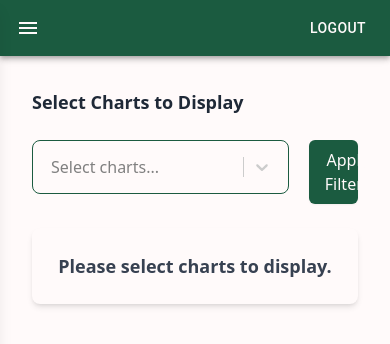
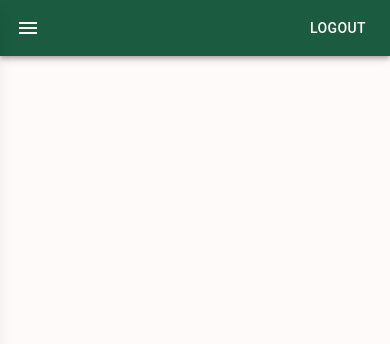
Before and after one commit to TonYacapin/PAAW, a React (Create React App) app in the folder dashboard/: page /Home in a window 390 px wide. Shown: the top 344 px of the page. Built offline with nearby package versions, Linux system fonts and the light colour scheme.

Commit message:
removed mobile incompatibility

```diff
--- a/dashboard/src/pages/Home/Home.js
+++ b/dashboard/src/pages/Home/Home.js
@@ -29,8 +29,6 @@ import VaccinationReportChart from "../../component/VaccinationReportChart";
 import RoutineServicesMonitoringReportChart from "../../component/RoutineServicesMonitoringReportChart ";
 import RabiesHistoryCharts from "../../component/RabiesHistoryCharts";
 
-
-
 import ManageAccountsIcon from "@mui/icons-material/ManageAccounts";
 import VaccinesIcon from "@mui/icons-material/Vaccines";
 import ReportIcon from "@mui/icons-material/Report";
@@ -45,6 +43,7 @@ import { Inventory, Outbox } from "@mui/icons-material";
 import UserManagement from "../Admin Pages/UserManagement";
 import UpgradingServices from "../UpgradingServices";
 import OffspringMonitoring from "../OffspringMonitoring";
+import { useMediaQuery } from "@mui/material";
 
 export const FilterContext = createContext(null);
 
@@ -61,7 +60,7 @@ function Home() {
     dateRange: [null, null],
     municipality: "",
   });
-  const [showAll, setShowAll] = useState(false); // State to toggle between all data and filtered data
+  const [showAll, setShowAll] = useState(true); // State to toggle between all data and filtered data
 
   // const [filterOptions, setFilterOptions] = useState({ filters, showAll });
 
@@ -153,14 +152,10 @@ function Home() {
     { value: "rabiesHistory", label: "Rabies History Charts" },
     { value: "offSringMonitoring", label: "OffSring Monitoring Charts" },
     { value: "UpgradingServices", label: "Upgrading Services Charts" },
-    { value: "TechnicianQuarterly", label: "Technician Quarterly Calf Drop Charts" },
-
-
-
-
-
-
-
+    {
+      value: "TechnicianQuarterly",
+      label: "Technician Quarterly Calf Drop Charts",
+    },
   ];
 
   const getChartOptions = () => {
@@ -205,11 +200,15 @@ function Home() {
             <RoutineServicesMonitoringReportChart />
           )}
           {selectedCharts.includes("rabiesHistory") && <RabiesHistoryCharts />}
-          {selectedCharts.includes("offSringMonitoring") && <OffSpringMonitoringChart />}
-          {selectedCharts.includes("UpgradingServices") && <UpgradingServicesChart />}
-          {selectedCharts.includes("TechnicianQuarterly") && <TechnicianQuarterlyCharts />}
-
-
+          {selectedCharts.includes("offSringMonitoring") && (
+            <OffSpringMonitoringChart />
+          )}
+          {selectedCharts.includes("UpgradingServices") && (
+            <UpgradingServicesChart />
+          )}
+          {selectedCharts.includes("TechnicianQuarterly") && (
+            <TechnicianQuarterlyCharts />
+          )}
         </div>
       );
     }
@@ -221,7 +220,7 @@ function Home() {
     );
   };
 
-  const renderForms = () => {
+  function renderForms() {
     const buttonClasses =
       "w-full   flex items-center bg-darkgreen text-white py-2 px-4 rounded-md shadow-sm hover:bg-darkergreen transition-colors";
     // hendre: sm:w-3/6 sm:h-40 sm:flex-col sm:flex-wrap
@@ -345,11 +344,12 @@ function Home() {
                 <div className="space-y-2">
                   <button
                     onClick={() => openModalWithContent("AccomplishmentReport")}
-                    className={buttonClasses}
+                    className={buttonClasses + " lg:block hidden text-left"}
                   >
                     <AssignmentIcon className="mr-2" /> Generate Accomplishment
                     Report
                   </button>
+
                   <button
                     onClick={() =>
                       openModalWithContent("RoutineServicesMonitoringReport")
@@ -417,16 +417,20 @@ function Home() {
                     <PetsIcon className="mr-2" /> Offspring Monitoring
                   </button>
 
-                  <button onClick={() =>
-                    openModalWithContent("CalfDrop")
-                  }
-                    className={buttonClasses} >
-                    <PetsIcon className="mr-2" /> Technician's Quarterly Calf Drop Report
+                  <button
+                    onClick={() => openModalWithContent("CalfDrop")}
+                    className={buttonClasses}
+                  >
+                    <PetsIcon className="mr-2" /> Technician's Quarterly Calf
+                    Drop Report
                   </button>
 
-                  <button onClick={() =>
+                  <button
+                    onClick={() =>
                       openModalWithContent("AccomplishmentReportLivestock")
-                  } className={buttonClasses}>
+                    }
+                    className={buttonClasses  + " lg:block hidden text-left"}
+                  >
                     <AssignmentIcon className="mr-2" /> Generate Monthly
                     Accomplishment Reports
                   </button>
@@ -471,7 +475,7 @@ function Home() {
       default:
         return null;
     }
-  };
+  }
 
   const customSelectStyles = {
     control: (provided) => ({
@@ -531,9 +535,12 @@ function Home() {
           selectedDivision={selectedDivision}
         />
         {/* Add relative positioning */}
-        <div className="container flex flex-col lg:justify-center max-w-full lg:flex-row p-4 overflow-y-scroll max-h-[100vh]">
+        <div className="container flex flex-col lg:justify-center max-w-full lg:flex-row p-4 overflow-y-hide max-h-[100vh]">
           {/* Main Content Wrapper */}
           <div className="flex flex-col-reverse lg:flex-row w-full">
+            {useMediaQuery("(min-width:1024px)") && (
+              <>
+                {" "}
                 {/* Left Side - Charts */}
                 <div className="flex-1 space-y-6 lg:space-y-8 p-4 lg:p-8">
                   <h3 className="text-lg sm:text-xl font-semibold text-gray-800 mb-2 sm:mb-4 text-left">
@@ -556,12 +563,12 @@ function Home() {
                     </div>
                     <button
                       className="w-full flex items-center col-span-1 text-center bg-darkgreen text-white py-2 px-4 rounded-md shadow-sm hover:bg-darkergreen transition-colors"
-                  onClick={() => toggleFilter()}
+                      onClick={() => {toggleFilter(); toggleShowAll();}}
                     >
                       Apply Filters
                     </button>
                     {openFilters && (
-                  <div className="sticky grow col-span-5 flex flex-row lg:flex-row md:flex-col sm:flex-col xs:flex-col 2xs:flex-col 3xs:flex-col gap-x-3">
+                      <div className="col-span-5 flex flex-row lg:flex-row md:flex-col sm:flex-col xs:flex-col 2xs:flex-col 3xs:flex-col gap-x-3">
                         <label className="mb-2 text-lg ">
                           <div className="font-bold">Start Date:</div>
                           <input
@@ -593,20 +600,18 @@ function Home() {
                             disabled={showAll}
                           />
                         </label>
-                    <button
-                      className="w-full bg-darkgreen text-white rounded hover:bg-darkergreen"
-                      onClick={toggleShowAll}
-                    >
-                      {showAll ? "Enable" : "Disable"}
-                    </button>
                       </div>
                     )}
                   </div>
                   <FilterContext.Provider value={{ filters, showAll }}>
                     {/* Conditional Rendering for Charts */}
-                <div className="w-full">{renderCharts()}</div>
+                    <div className="w-full h-[70vh] overflow-auto">
+                      {renderCharts()}
+                    </div>
                   </FilterContext.Provider>
                 </div>
+              </>
+            )}
 
             {/* Right Side - Forms */}
             <div className="w-full lg:w-1/3 space-y-6 lg:space-y-8 lg:ml-8 lg:mt-8 lg:mb-5 lg:h-screen">
```
Lines whose indentation alone changed are shown as unchanged.
